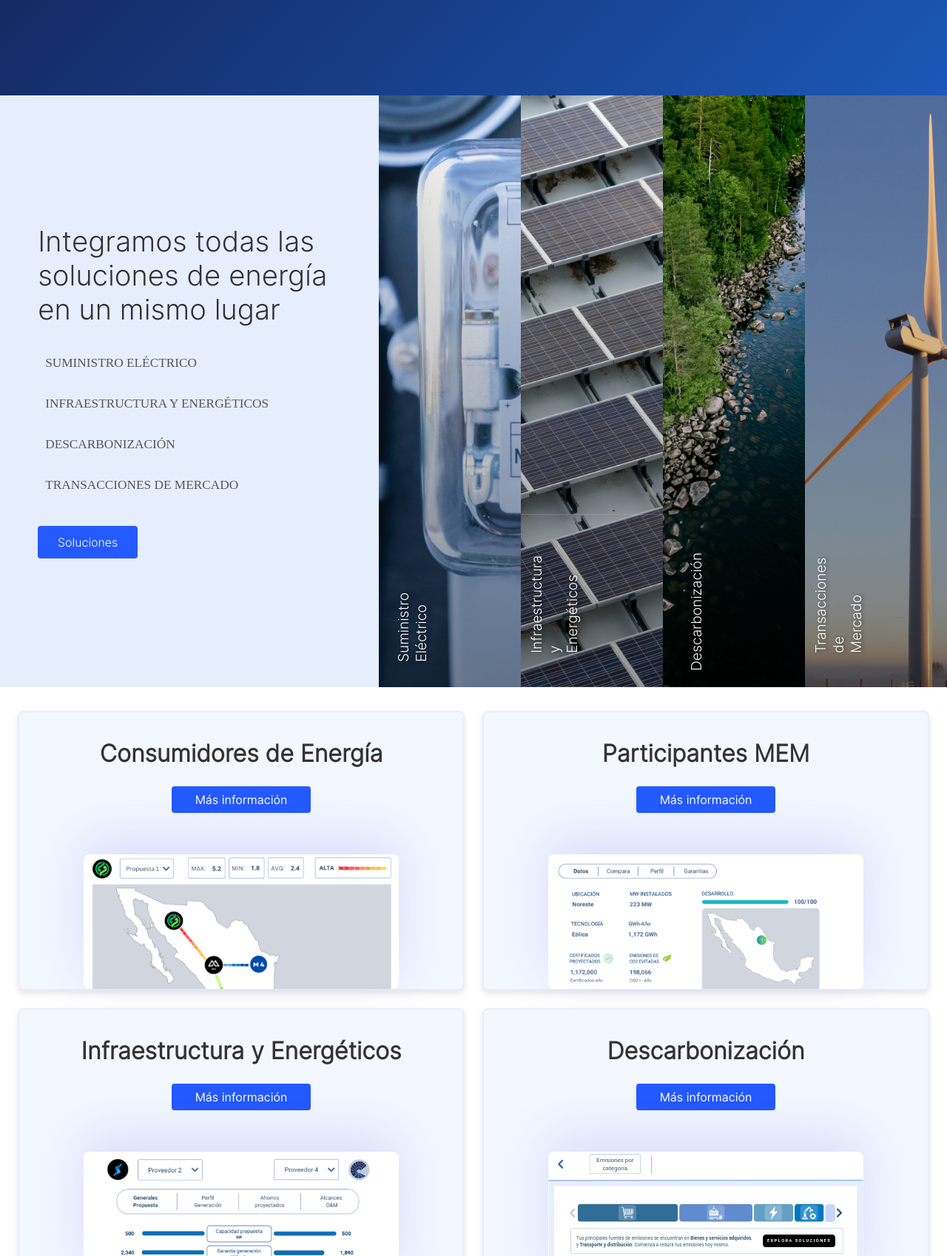
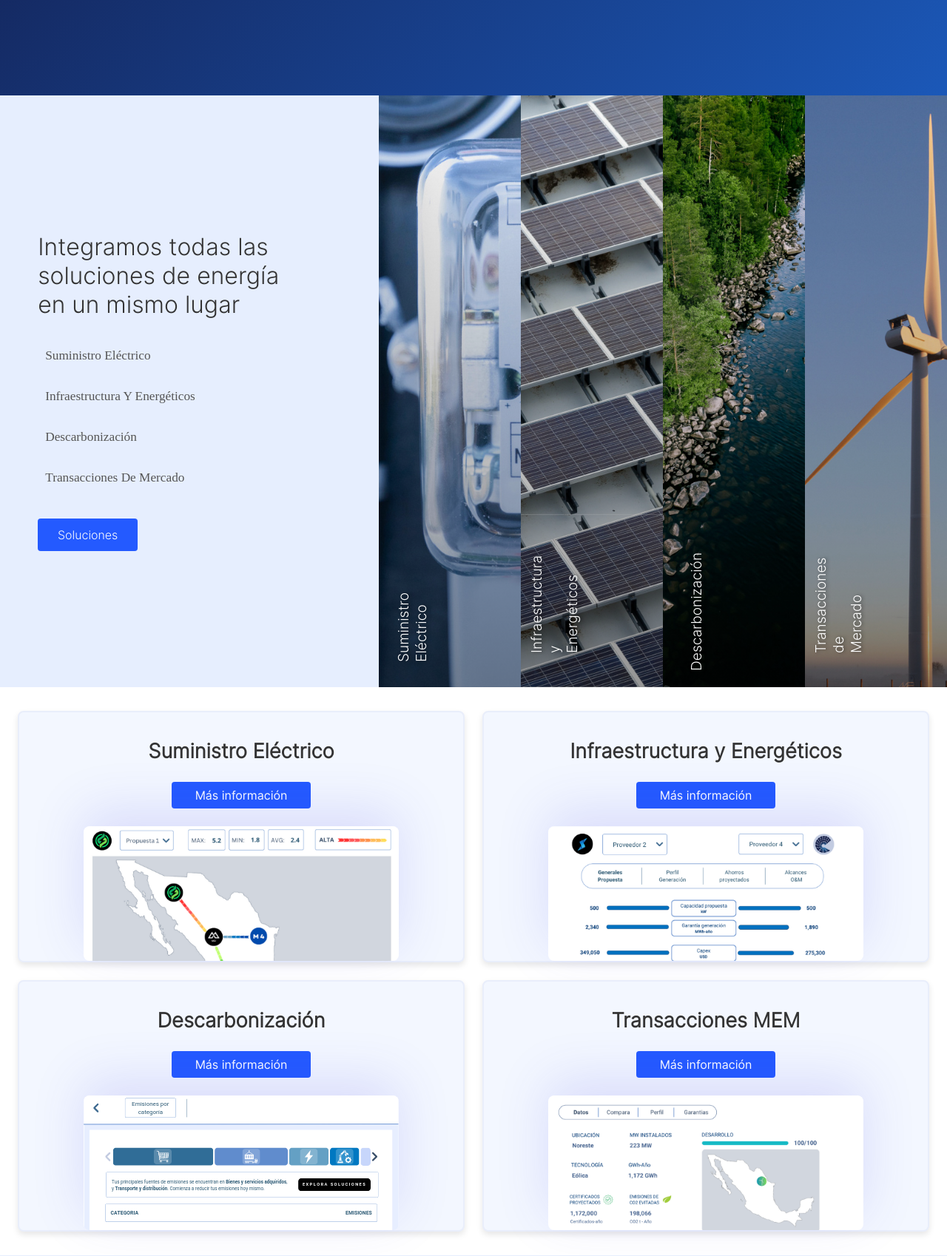
Before and after one commit to Upgrade-DI/amina-web, a PHP site: page /ibance/ in a window 1280 px wide. Shown: the part 671-2369 px from the top of the page at 74% size. Run offline with PHP 8.4, Linux system fonts and the light colour scheme; some web fonts are replaced.

Commit message:
Ajustes estilos

```diff
--- a/_includes/_css/large.css
+++ b/_includes/_css/large.css
@@ -433,7 +433,7 @@ a{ text-decoration: none; }
     display: inline-flex;
     flex-direction: column;
     justify-content: center;
-    font-size: 1.2em;
+    /*font-size: 1.2em;*/
     position: relative;
 }
 
@@ -448,6 +448,7 @@ a{ text-decoration: none; }
 .section_solution_content ul {
     list-style: none;
     margin-left: 10%;
+    font-size: 1.2em;
 }
 
 .section_solution_content ul li {
@@ -616,7 +617,7 @@ a{ text-decoration: none; }
 
 .service_card h3 {
     font-family: var(--font-h2);
-    font-size: 2em;
+    font-size: 1.7em;
     color: var(--font-p);
     margin: 20px auto 25px auto;
 }
@@ -644,7 +645,7 @@ a{ text-decoration: none; }
     border-radius: 4px;
     text-decoration: none;
     transition: background-color 0.3s ease;
-    margin-bottom: 3.5rem;
+    margin-bottom: 1.5rem;
 }
 
     .service_card  .btn-info:hover {
@@ -663,14 +664,17 @@ a{ text-decoration: none; }
 /* SECTION CONNECTIONS */
 .section_connections {
     display: flex;
-    min-height: 100vh;
-    gap: var(--space-lg);
-    padding: var(--space-xl) var(--space-lg);
+    justify-content: space-between;
+    gap: var(--space-lg); /* Mantiene un espacio entre ellos */
+    padding: 10vw;
     background-color: var(--bg-sec-a);
     align-items: center;
 }
 
 .connections_content {
+    width: 45%; /* Ancho deseado */
+    max-width: 45%; /* Asegura que no se expanda más de lo esperado */
+    flex-basis: 45%; /* Define la base del tamaño */
     flex: 1;
     display: flex;
     flex-direction: column;
@@ -733,14 +737,15 @@ a{ text-decoration: none; }
 
 /* Image styling */
 .connections_image {
-    flex: 1;
+    flex-basis: 45%; /* Define el ancho base */
+    max-width: 45%; /* Evita que se expanda más */
     display: flex;
     justify-content: center;
     align-items: center;
 }
 
 .connections_image img {
-    max-width: 100%;
+    max-width: inherit;
     height: auto;
 }
 
--- a/index.php
+++ b/index.php
@@ -36,18 +36,19 @@
         <h2>Integramos todas las <br>soluciones de energía <br>en un mismo lugar</h2>
         <ul>
             <li data-target="suministro">
-                SUMINISTRO ELÉCTRICO <span class="arrow">→</span>
+                Suministro Eléctrico <span class="arrow">→</span>
             </li>
             <li data-target="infraestructura">
-                INFRAESTRUCTURA Y ENERGÉTICOS <span class="arrow">→</span>
+                Infraestructura Y Energéticos <span class="arrow">→</span>
             </li>
             <li data-target="descarbonizacion">
-                DESCARBONIZACIÓN <span class="arrow">→</span>
+                Descarbonización <span class="arrow">→</span>
             </li>
             <li data-target="transacciones">
-                TRANSACCIONES DE MERCADO <span class="arrow">→</span>
+                Transacciones De Mercado <span class="arrow">→</span>
             </li>
         </ul>
+
         <a href="soluciones.php" class="btn-solutions">Soluciones</a>
     </div>
 
@@ -81,7 +82,7 @@
                 La plataforma es ideal para participantes del mercado, permitiéndoles encontrar ofertas de productos del mercado al igual que la opción en poder mostrar sus productos para conectar con compradores potenciales.
             </div>
         </div>
-    </div>
+    </div><!-- Contenedor de las imágenes -->
 </section>
 <!-- SECTION SOLUTION END -->
 
@@ -90,15 +91,9 @@
 <!-- SECTION CUADRANTES -->
 <section class="section_services">
     <div class="service_card">
-        <h3>Consumidores de Energía</h3>
+        <h3>Suministro Eléctrico</h3>
         <a href="#" class="btn-info">Más información</a>
         <div class="service_image consumo_energia"></div>
-
-    </div>
-    <div class="service_card">
-        <h3>Participantes MEM</h3>
-        <a href="#" class="btn-info">Más información</a>
-        <div class="service_image participantes_mem"></div>
     </div>
     <div class="service_card">
         <h3>Infraestructura y Energéticos</h3>
@@ -110,7 +105,13 @@
         <a href="#" class="btn-info">Más información</a>
         <div class="service_image descarbonizacion"></div>
     </div>
+    <div class="service_card">
+        <h3>Transacciones MEM</h3>
+        <a href="#" class="btn-info">Más información</a>
+        <div class="service_image participantes_mem"></div>
+    </div>
 </section>
+
 
 <!-- SECTION CUADRANTES END -->
 
--- a/phpAssets/header.php
+++ b/phpAssets/header.php
@@ -6,16 +6,17 @@
         <nav class="main-nav">
             <ul>
                 <li><a href="soluciones.php">Soluciones</a></li>
-                <li><a href="consumidores-energia.php">Consumidores de Energía</a></li>
-                <li><a href="usuario-calificado.php">UCPM</a></li>
-                <li><a href="participantes-mem.php">Participantes MEM</a></li>
+                <li><a href="consumidores-energia.php">Suministro</a></li>
                 <li><a href="infraestructura-energeticos.php">Infraestructura y Energéticos</a></li>
                 <li><a href="descarbonizacion.php">Descarbonización</a></li>
+                <!--<li><a href="usuario-calificado.php">UCPM</a></li>-->
+                <li><a href="participantes-mem.php">Transacciones MEM</a></li>
+
             </ul>
         </nav>
-        <!--<div class="auth-buttons">
+        <div class="auth-buttons">
             <a href="login.php" class="btn-login">Ingresar</a>
-            <a href="register.php" class="btn-register">Registrarse</a>
-        </div>-->
+            <!--<a href="register.php" class="btn-register">Registrarse</a>-->
+        </div>
     </div>
 </header>
```
